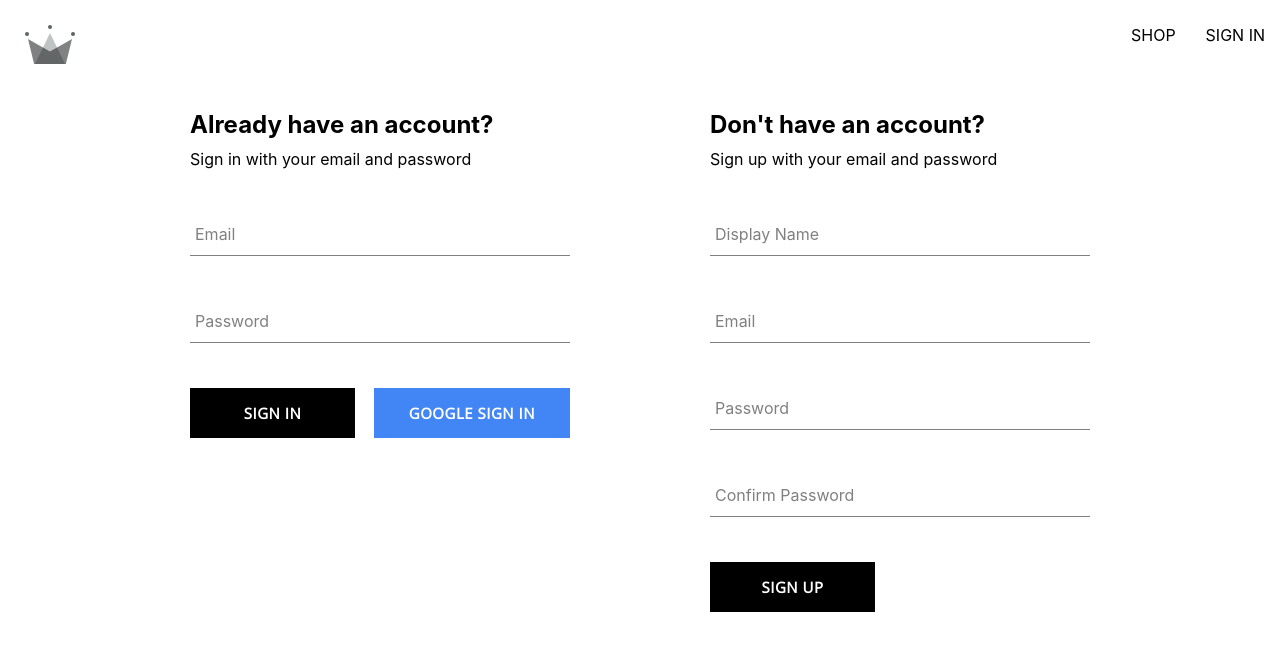
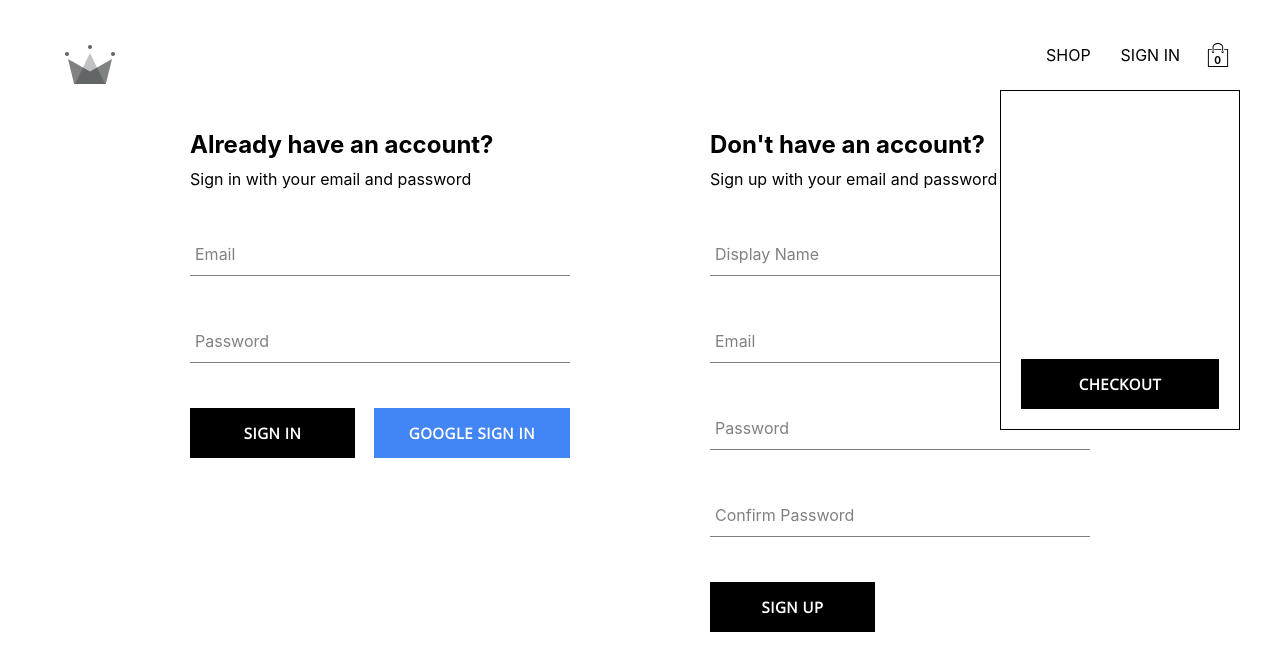
Before and after one commit to kevdeveloper/crown-clothing, a React (Create React App) app: page /auth in a window 1280 px wide. Shown: the top 670 px of the page. Built offline with nearby package versions, Linux system fonts and the light colour scheme; no server answers; a web font is replaced by a local one.

Commit message:
added cart icon and dropwdown to navigation

```diff
--- /dev/null
+++ b/src/components/cart-dropdown/cart-dropdown.styles.scss
@@ -0,0 +1,29 @@
+.cart-dropdown-container {
+    position: absolute;
+    width: 240px;
+    height: 340px;
+    display: flex;
+    flex-direction: column;
+    padding: 20px;
+    border: 1px solid black;
+    background-color: white;
+    top: 90px;
+    right: 40px;
+    z-index: 5;
+
+    .empty-message {
+      font-size: 18px;
+      margin: 50px auto;
+    }
+
+    .cart-items {
+      height: 240px;
+      display: flex;
+      flex-direction: column;
+      overflow: scroll;
+    }
+
+    button {
+      margin-top: auto;
+    }
+  }
--- /dev/null
+++ b/src/components/cart-dropdown/cart-dropwdown.component.jsx
@@ -0,0 +1,14 @@
+import Button from '../button/button.component';
+
+import './cart-dropdown.styles.scss';
+
+const CartDropdown = () => {
+    return (
+        <div className='cart-dropdown-container'>
+            <div className='cart-items' />
+            <Button>CHECKOUT</Button>
+        </div>
+    )
+}
+
+export default CartDropdown;
--- /dev/null
+++ b/src/components/cart-icon/cart-icon.component.jsx
@@ -0,0 +1,15 @@
+// import svg - reactcomponent as w/e you wan to call it
+import { ReactComponent as ShoppingIcon } from '../../assets/shopping-bag.svg';
+
+import './cart-icon.styles.scss';
+
+const CartIcon = () => {
+    return (
+        <div className='cart-icon-container'>
+            <ShoppingIcon className='shopping-icon' />
+            <span className='item-count'>0</span>
+        </div>
+    )
+}
+
+export default CartIcon;
--- /dev/null
+++ b/src/components/cart-icon/cart-icon.styles.scss
@@ -0,0 +1,21 @@
+.cart-icon-container {
+    width: 45px;
+    height: 45px;
+    position: relative;
+    display: flex;
+    align-items: center;
+    justify-content: center;
+    cursor: pointer;
+
+    .shopping-icon {
+      width: 24px;
+      height: 24px;
+    }
+
+    .item-count {
+      position: absolute;
+      font-size: 10px;
+      font-weight: bold;
+      bottom: 12px;
+    }
+  }
--- /dev/null
+++ b/src/components/product-card/product-card.component.jsx
@@ -0,0 +1,20 @@
+import './product-card.styles.scss';
+
+import Button from '../button/button.component';
+
+const ProductCard = ({ product }) => {
+    const { name, price, imageUrl } = product;
+    return (
+        <div className='product-card-container'>
+            <img src={imageUrl} alt={`${name}`} />
+            <div className='footer'>
+                <span className='name'>{name}</span>
+                <span className='price'>{price}</span>
+            </div>
+            <Button buttonType='inverted'>Add to Cart</Button>
+        </div>
+    );
+
+}
+
+export default ProductCard;
--- /dev/null
+++ b/src/components/product-card/product-card.styles.scss
@@ -0,0 +1,51 @@
+.product-card-container {
+    width: 100%;
+    display: flex;
+    flex-direction: column;
+    height: 350px;
+    align-items: center;
+    position: relative;
+
+    img {
+      width: 100%;
+      height: 95%;
+      object-fit: cover;
+      margin-bottom: 5px;
+    }
+
+    button {
+      width: 80%;
+      opacity: 0.7;
+      position: absolute;
+      top: 255px;
+      display: none;
+    }
+
+    &:hover {
+      img {
+        opacity: 0.8;
+      }
+
+      button {
+        opacity: 0.85;
+        display: flex;
+      }
+    }
+
+    .footer {
+      width: 100%;
+      height: 5%;
+      display: flex;
+      justify-content: space-between;
+      font-size: 18px;
+
+      .name {
+        width: 90%;
+        margin-bottom: 15px;
+      }
+
+      .price {
+        width: 10%;
+      }
+    }
+  }
--- a/src/index.scss
+++ b/src/index.scss
@@ -1,5 +1,6 @@
 body {
   margin: 0;
+  padding: 20px 40px;
   font-family: -apple-system, BlinkMacSystemFont, 'Open Sans Condensed',
     sans-serif;
   -webkit-font-smoothing: antialiased;
--- a/src/routes/navigation/navigation.component.jsx
+++ b/src/routes/navigation/navigation.component.jsx
@@ -1,5 +1,8 @@
 import { Fragment, useContext } from 'react';
 import { Outlet, Link } from 'react-router-dom';
+
+import CartIcon from '../../components/cart-icon/cart-icon.component';
+import CartDropdown from '../../components/cart-dropdown/cart-dropwdown.component';
 
 import { UserContext } from '../../contexts/user.context';
 
@@ -32,7 +35,9 @@
               SIGN IN
             </Link>
           )}
+          <CartIcon />
         </div>
+        <CartDropdown />
       </div>
       <Outlet />
     </Fragment>
--- a/src/routes/shop/shop.component.jsx
+++ b/src/routes/shop/shop.component.jsx
@@ -1,15 +1,16 @@
 import { useContext } from "react";
 
 import { ProductsContext } from "../../contexts/products.context";
+import ProductCard from "../../components/product-card/product-card.component";
+
+import './shop.styles.scss';
 
 const Shop = () => {
     const {products} = useContext(ProductsContext);
     return (
-        <div>
-            {products.map(({id, name}) => (
-                <div key={id}>
-                    <h1>{name}</h1>
-                </div>
+        <div className='products-container'>
+            {products.map((product) => (
+                <ProductCard key={product.id} product={product}/>
             ))}
         </div>
     )
--- /dev/null
+++ b/src/routes/shop/shop.styles.scss
@@ -0,0 +1,6 @@
+.products-container {
+    display: grid;
+    grid-template-columns: repeat(4, 1fr);
+    column-gap: 10px;
+    row-gap: 50px;
+}
```
Also changed, not shown: src/assets/shopping-bag.svg (added).
